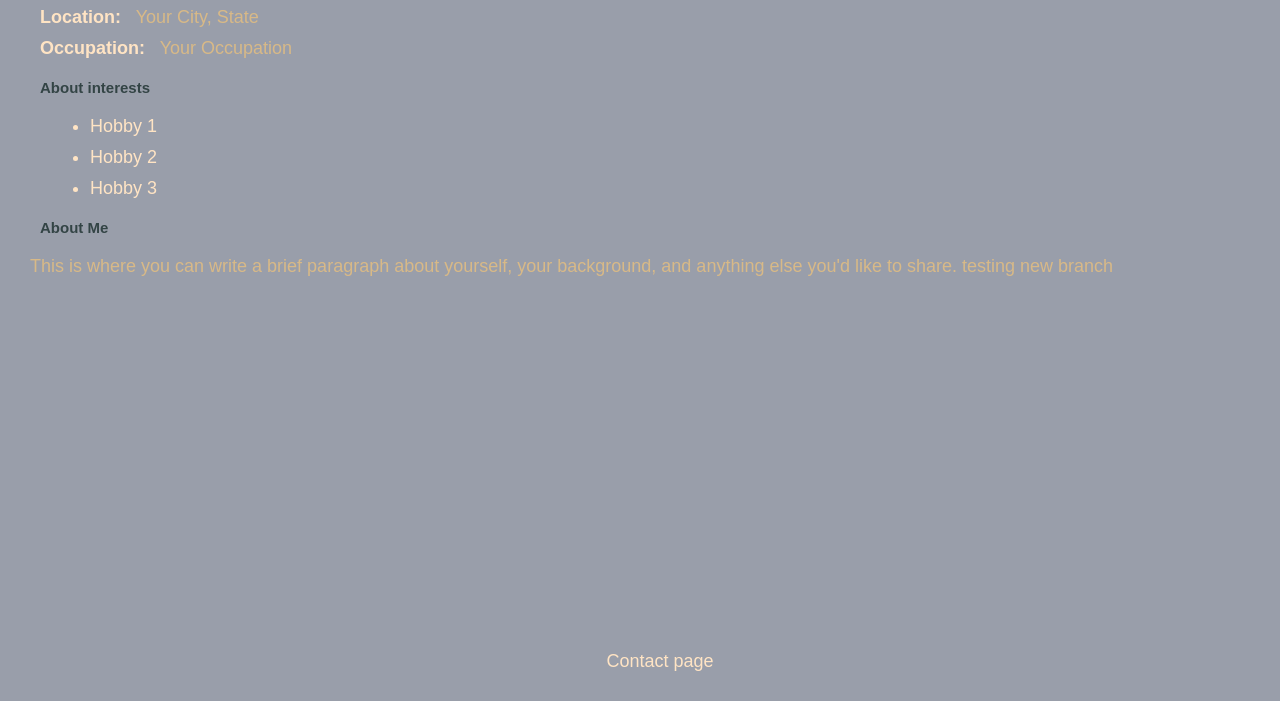
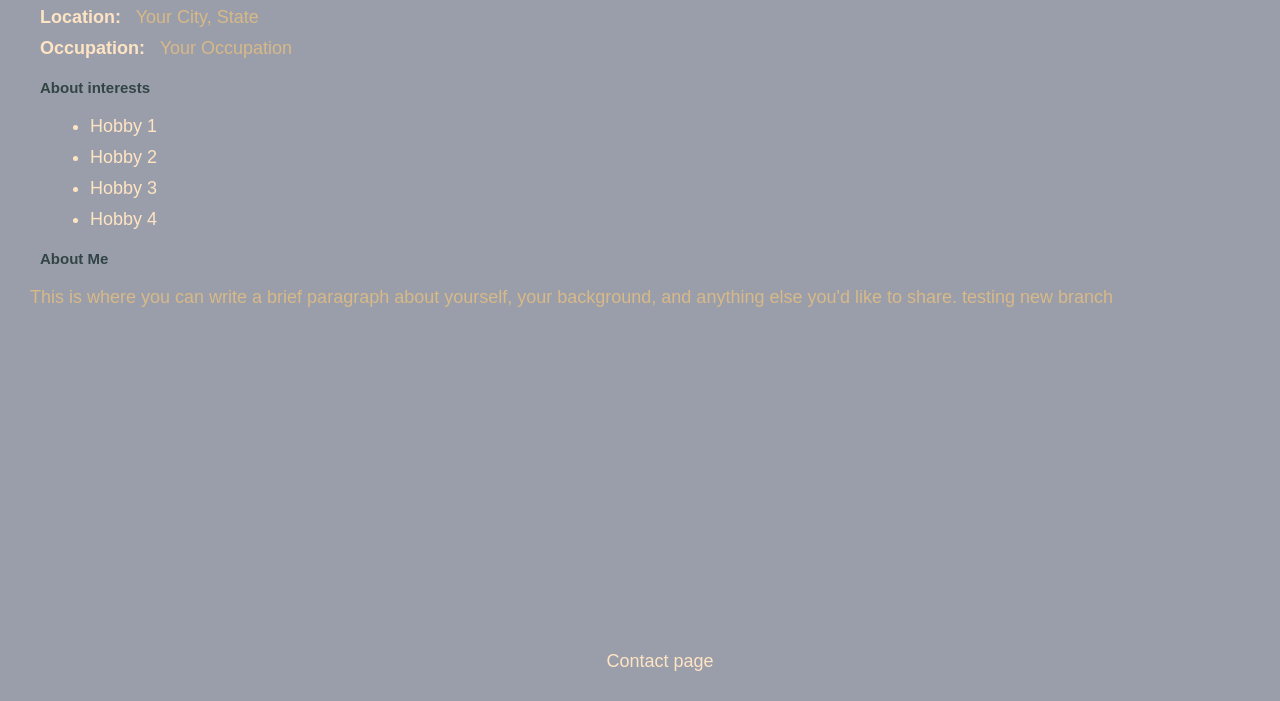
Before and after one commit to pandaloves/Grupp-3-Git-project, a plain HTML site: page index.html in a window 1280 px wide. Shown: the part 99-800 px from the top of the page. Drawn offline with Linux system fonts and the light colour scheme.

Commit message:
added hobby

```diff
--- a/index.html
+++ b/index.html
@@ -3,7 +3,6 @@
 <head>
     <title>About Me</title>
     <link rel="stylesheet" type="text/css" href="css/style.css" />
-
 </head>
 <body>
 
@@ -12,12 +11,12 @@
 <p><strong>Name:</strong> Your Name</p>
 <p><strong>Location:</strong> Your City, State</p>
 <p><strong>Occupation:</strong> Your Occupation</p>
-
 <h2>About interests</h2>
 <ul>
     <li>Hobby 1</li>
     <li>Hobby 2</li>
     <li>Hobby 3</li>
+    <li>Hobby 4</li>
 </ul>
 
 <h2>About Me</h2>
```
